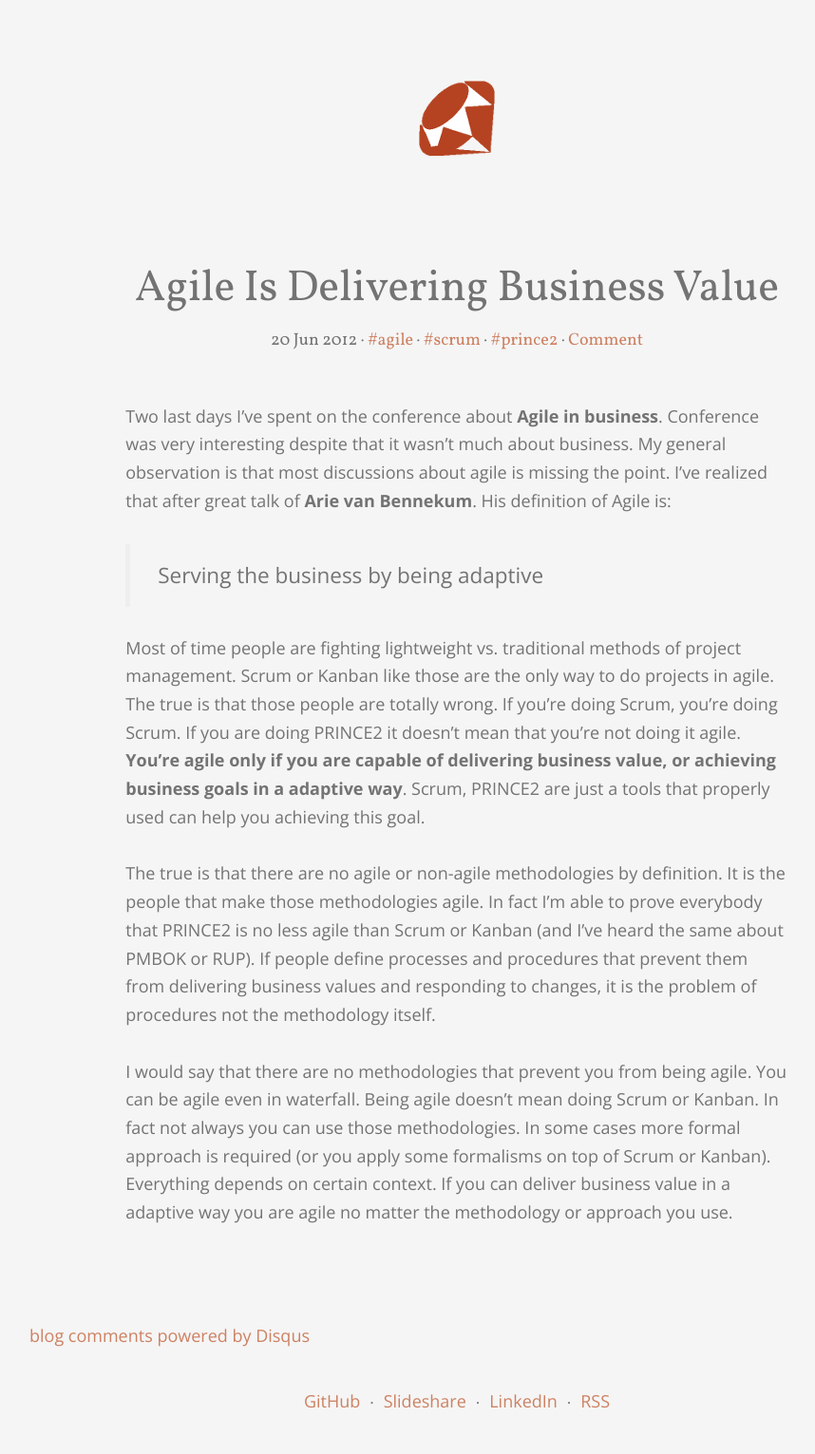
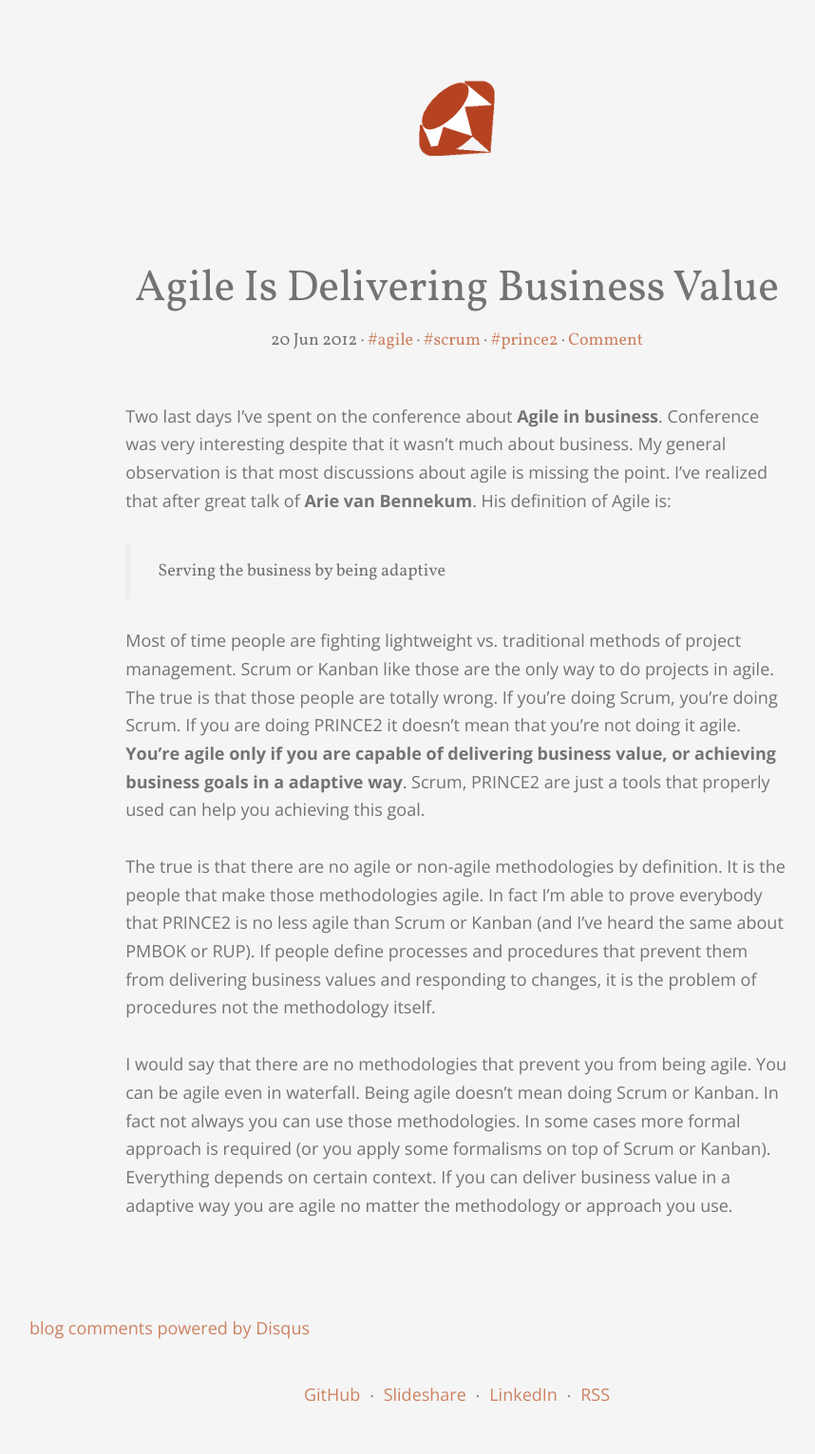
Before and after one commit to michalorman/michalorman.github.com, a Jekyll site: the page built from _posts/2012-06-20-agile-is-delivering-business-value.md, in a window 1280 px wide. Shown: the whole page at 95% size, without its empty margins (159-1017 px from the left). Built offline with Jekyll 4.4.1, drawn with Linux system fonts in a browser that asks for light colours; Markdown is read by kramdown in place of the engine named in the settings; comment, search, counter and statistics services are not loaded.

Commit message:
Update blockquote style.

```diff
--- a/css/style.css
+++ b/css/style.css
@@ -16,6 +16,10 @@ pre {
   position: relative;
   /* white-space: pre; */
   word-wrap: break-word;
+}
+
+blockquote {
+  font-family: 'Vollkorn', serif;
 }
 
 #main-head {
```
Also changed, not shown: css/bootstrap.min.css.
